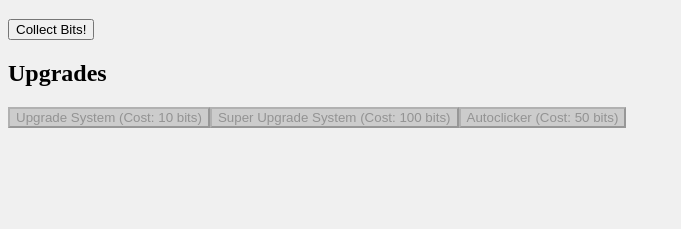
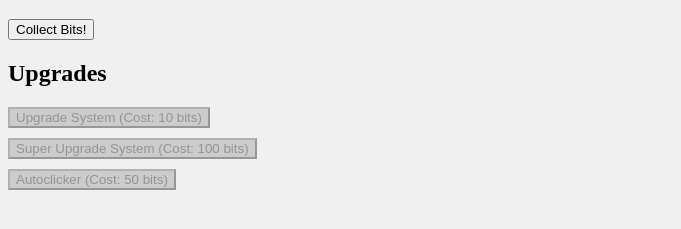
Before and after one commit to JoeyHinckley34/BitCollector, a plain HTML site: page index.html in a window 1280 px wide. Shown: the part 69-298 px from the top of the page, without its empty margins (0-681 px from the left). Drawn offline with Linux system fonts and the light colour scheme.

Commit message:
stacking the upgrades

```diff
--- a/styles.css
+++ b/styles.css
@@ -13,3 +13,8 @@ button:disabled {
     text-align: left;
     margin-top: 20px;
 }
+
+#upgrades-container button {
+    display: block;
+    margin-bottom: 10px;
+  }
```
